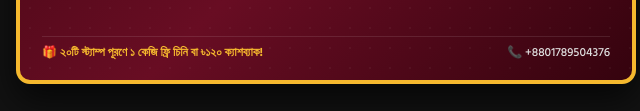
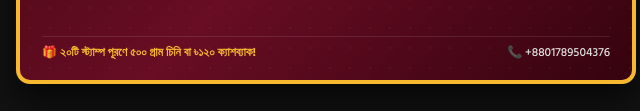
Before and after one commit to yichenoriginal21/Sakura-Memberships, a plain HTML site: page index.html in a window 1280 px wide. Shown: the part 735-846 px from the top of the page, 314-954 px from the left. Drawn offline with Linux system fonts and the light colour scheme.

Commit message:
ok i guess

```diff
--- a/index.html
+++ b/index.html
@@ -403,7 +403,7 @@
       </div>
 
       <div class="card-footer">
-        <div class="reward-banner">🎁 ২০টি স্ট্যাম্প পূরণে ১ কেজি ফ্রি চিনি বা ৳১২০ ক্যাশব্যাক!</div>
+        <div class="reward-banner">🎁 ২০টি স্ট্যাম্প পূরণে ৫০০ গ্রাম চিনি বা ৳১২০ ক্যাশব্যাক!</div>
         <div>📞 +8801789504376</div>
       </div>
     </div>
```
